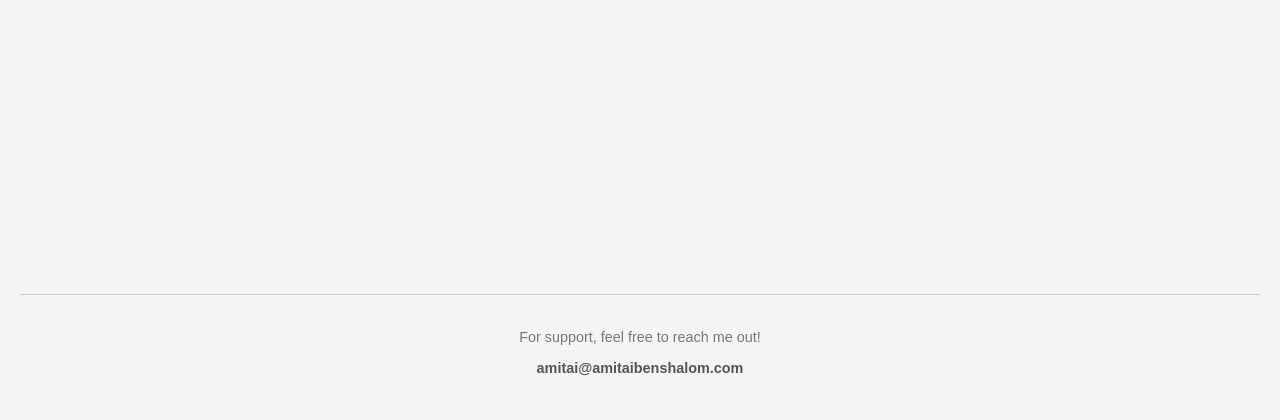
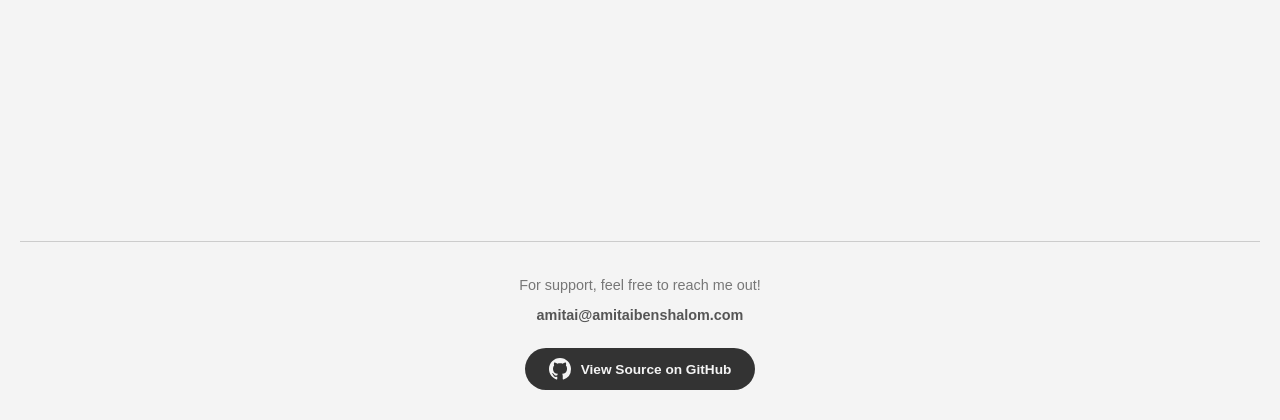
Before and after one commit to amitaibenshalom/Smart-Door, a Flask app: page / in a window 1280 px wide. Shown: the part 380-800 px from the top of the page. Run offline with Flask 2, Linux system fonts and the light colour scheme; parts of the project's set-up code (start-up, migrations or seed data) failed here and were passed over.

Commit message:
added github button

```diff
--- a/Server/templates/index.html
+++ b/Server/templates/index.html
@@ -108,6 +108,38 @@
         }
         .footer a { color: var(--link-color); text-decoration: none; font-weight: bold; transition: color 0.4s ease; }
         .footer a:hover { text-decoration: underline; color: var(--link-hover); }
+
+        /* --- GitHub Button --- */
+        .github-section {
+            margin-top: 25px;
+            display: flex;
+            justify-content: center;
+        }
+
+        .github-link {
+            display: flex;
+            align-items: center;
+            gap: 10px;
+            padding: 10px 24px;
+            background-color: var(--text-color); /* Inverts automatically in dark mode */
+            color: var(--bg-color) !important;   /* Inverts automatically in dark mode */
+            border-radius: 30px;
+            text-decoration: none !important;
+            font-weight: bold;
+            font-size: 0.95em;
+            transition: transform 0.2s ease, box-shadow 0.2s ease, opacity 0.2s ease;
+        }
+
+        .github-link:hover {
+            transform: translateY(-3px);
+            box-shadow: 0 6px 15px rgba(0,0,0,0.15);
+            opacity: 0.9;
+        }
+
+        /* Add a subtle glow for the button in dark mode */
+        html.dark-mode .github-link:hover {
+            box-shadow: 0 6px 15px rgba(255, 255, 255, 0.15);
+        }
     </style>
 </head>
 <body>
@@ -141,6 +173,15 @@
     <div class="footer">
         <p>For support, feel free to reach me out!</p>
         <p><a href="mailto:amitai@amitaibenshalom.com">amitai@amitaibenshalom.com</a></p>
+
+        <div class="github-section">
+            <a href="https://github.com/amitaibenshalom/Smart-Door" target="_blank" class="github-link">
+                <svg viewBox="0 0 24 24" width="22" height="22" fill="currentColor">
+                    <path d="M12 0C5.37 0 0 5.37 0 12c0 5.31 3.435 9.795 8.205 11.385.6.105.825-.255.825-.57 0-.285-.015-1.23-.015-2.235-3.015.555-3.795-.735-4.035-1.41-.135-.345-.72-1.41-1.23-1.695-.42-.225-1.02-.78-.015-.795.945-.015 1.62.87 1.845 1.23 1.08 1.815 2.805 1.305 3.495.99.105-.78.42-1.305.765-1.605-2.67-.3-5.46-1.335-5.46-5.925 0-1.305.465-2.385 1.23-3.225-.12-.3-.54-1.53.12-3.18 0 0 1.005-.315 3.3 1.23.96-.27 1.98-.405 3-.405s2.04.135 3 .405c2.295-1.56 3.3-1.23 3.3-1.23.66 1.65.24 2.88.12 3.18.765.84 1.23 1.905 1.23 3.225 0 4.605-2.805 5.625-5.475 5.925.435.375.81 1.095.81 2.22 0 1.605-.015 2.895-.015 3.3 0 .315.225.69.825.57A12.02 12.02 0 0024 12c0-6.63-5.37-12-12-12z"/>
+                </svg>
+                View Source on GitHub
+            </a>
+        </div>
     </div>
 
     <script>
```
